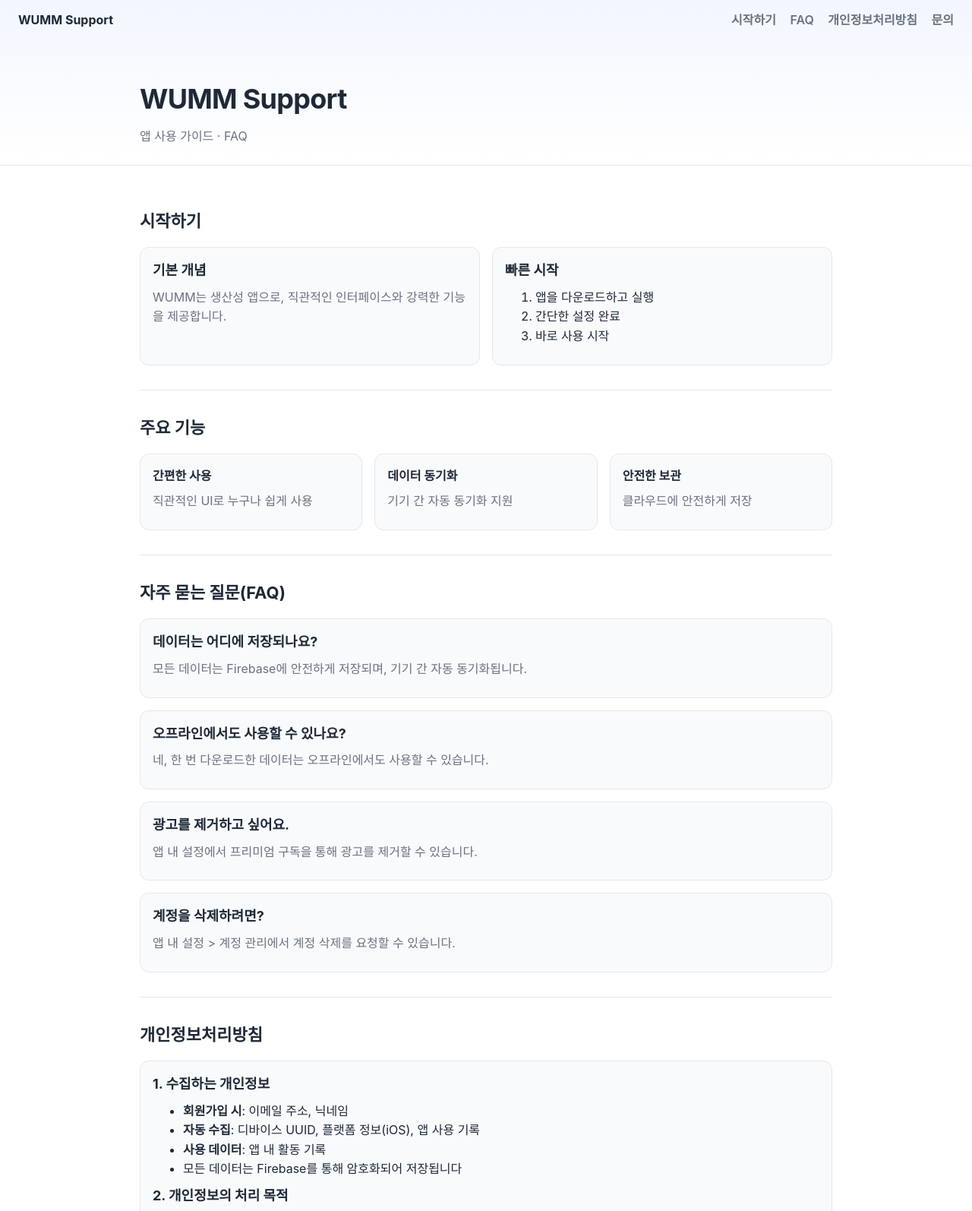
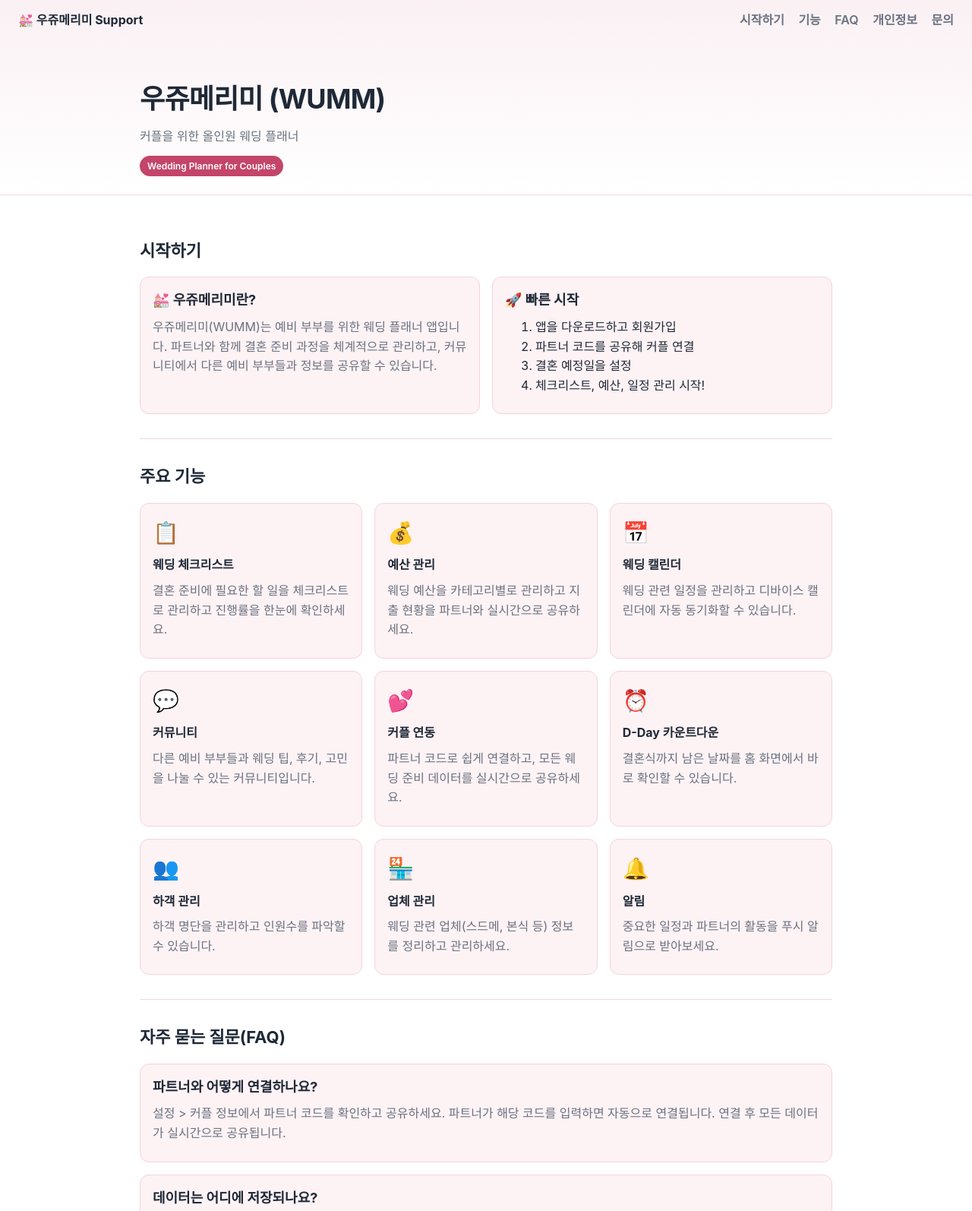
Before and after one commit to mikey92/wumm-support, a plain HTML site: page index.html in a window 1280 px wide. Shown: the top 1594 px of the page at 76% size. Drawn offline with Linux system fonts and the light colour scheme.

Commit message:
서포트 페이지 전체 업데이트 - 우쥬메리미 웨딩플래너
- 앱 이름 우쥬메리미(WUMM)로 변경
- 실제 기능에 맞게 전체 내용 업데이트
- 주요 기능: 체크리스트, 예산, 캘린더, 커뮤니티, 커플연동, D-Day, 하객, 업체, 알림
- FAQ 웨딩플래너 앱에 맞게 수정
- 개인정보처리방침 카카오 로그인, FCM 등 추가
- 색상 테마 웨딩 컨셉에 맞게 변경

```diff
--- a/index.html
+++ b/index.html
@@ -2,14 +2,13 @@
 <html lang="ko">
 <head>
   <meta charset="utf-8">
-    <title>WUMM Support</title>
+  <title>우쥬메리미 (WUMM) Support</title>
   <meta name="viewport" content="width=device-width, initial-scale=1">
 
   <!-- SEO / 공유 메타 -->
-    <meta name="description" content="WUMM 앱의 사용 가이드, FAQ를
-  확인하세요.">
-    <meta property="og:title" content="WUMM Support">
-    <meta property="og:description" content="앱 사용 가이드 · FAQ">
+  <meta name="description" content="우쥬메리미(WUMM) 웨딩플래너 앱의 사용 가이드, FAQ, 개인정보처리방침을 확인하세요.">
+  <meta property="og:title" content="우쥬메리미 (WUMM) Support">
+  <meta property="og:description" content="커플을 위한 웨딩 플래너 · 사용 가이드 · FAQ">
   <meta property="og:type" content="website">
   <link rel="icon" href="favicon.png">
 
@@ -18,43 +17,41 @@
       --bg: #ffffff;
       --fg: #1f2937;
       --muted: #6b7280;
-        --brand: #6c8cff;
-        --card: #f8fafc;
-        --border: #e5e7eb;
+      --brand: #c44569;
+      --brand-light: #ff6b9d;
+      --card: #fdf2f4;
+      --border: #f3d5dc;
     }
     @media (prefers-color-scheme: dark) {
       :root {
         --bg: #0b1220;
         --fg: #e5e7eb;
         --muted: #9aa4b2;
-          --brand: #8aa2ff;
-          --card: #0f1629;
-          --border: #1c2336;
+        --brand: #ff6b9d;
+        --brand-light: #ff8fb5;
+        --card: #1a0f14;
+        --border: #2d1a22;
       }
     }
     * { box-sizing: border-box; }
-      html, body { margin:0; padding:0; background:var(--bg);
-  color:var(--fg);
-        font:16px/1.6 -apple-system, BlinkMacSystemFont, "Segoe UI",
-  Roboto,
-        "Noto Sans KR", Arial, "Apple SD Gothic Neo", "Malgun Gothic",
-  sans-serif; }
+    html, body { margin:0; padding:0; background:var(--bg); color:var(--fg);
+      font:16px/1.6 -apple-system, BlinkMacSystemFont, "Segoe UI", Roboto,
+      "Noto Sans KR", Arial, "Apple SD Gothic Neo", "Malgun Gothic", sans-serif; }
     a { color: var(--brand); text-decoration: none; }
     a:hover { text-decoration: underline; }
     .container { max-width: 960px; padding: 24px; margin: 0 auto; }
 
     header { border-bottom: 1px solid var(--border);
-        background: linear-gradient(180deg, rgba(108,140,255,.08),
-  transparent); }
-      .nav { display:flex; gap:16px; align-items:center; justify-content:
-  space-between;
-        padding: 14px 24px; }
-      .nav .links a { color: var(--muted); margin-left: 14px; font-weight:
-   600; }
+      background: linear-gradient(180deg, rgba(196,69,105,.08), transparent); }
+    .nav { display:flex; gap:16px; align-items:center; justify-content: space-between;
+      padding: 14px 24px; flex-wrap: wrap; }
+    .nav .links a { color: var(--muted); margin-left: 14px; font-weight: 600; }
     .hero { padding: 48px 24px 24px; }
-      .hero h1 { font-size: 36px; margin: 0 0 8px; letter-spacing:
-  -0.02em; }
-      .hero p { margin: 0; color: var(--muted); }
+    .hero h1 { font-size: 36px; margin: 0 0 8px; letter-spacing: -0.02em; }
+    .hero .sub { margin: 0; color: var(--muted); }
+    .hero .badge { display: inline-block; background: var(--brand); color: #fff;
+      font-size: 12px; font-weight: 600; padding: 4px 10px; border-radius: 20px;
+      margin-top: 12px; }
 
     section { padding: 32px 0; border-bottom: 1px solid var(--border); }
     section h2 { font-size: 22px; margin: 0 0 16px; }
@@ -69,33 +66,27 @@
     .card h3 { margin: 0 0 8px; font-size: 18px; }
     .card p, .card ul, .card ol { margin: 8px 0; }
     .muted { color: var(--muted); }
+    .icon { font-size: 28px; margin-bottom: 8px; display: block; }
 
-      .screenshots { display: grid; gap: 16px; margin: 16px 0; }
-      @media (min-width: 720px) {
-        .screenshots { grid-template-columns: repeat(auto-fit,
-  minmax(200px, 1fr)); }
-      }
-      .screenshot { border-radius: 12px; overflow: hidden; border: 1px
-  solid var(--border); }
-      .screenshot img { width: 100%; height: auto; display: block; }
-
-      footer { padding: 24px; color: var(--muted); text-align: center; }
+    footer { padding: 24px; color: var(--muted); text-align: center; font-size: 14px; }
   </style>
 </head>
 <body>
   <header>
     <div class="nav">
-        <strong>WUMM Support</strong>
+      <strong>💒 우쥬메리미 Support</strong>
       <nav class="links">
         <a href="#start">시작하기</a>
+        <a href="#features">기능</a>
         <a href="#faq">FAQ</a>
-          <a href="#privacy">개인정보처리방침</a>
+        <a href="#privacy">개인정보</a>
         <a href="#contact">문의</a>
       </nav>
     </div>
     <div class="container hero">
-        <h1>WUMM Support</h1>
-        <p>앱 사용 가이드 · FAQ</p>
+      <h1>우쥬메리미 (WUMM)</h1>
+      <p class="sub">커플을 위한 올인원 웨딩 플래너</p>
+      <span class="badge">Wedding Planner for Couples</span>
     </div>
   </header>
 
@@ -105,38 +96,72 @@
       <h2>시작하기</h2>
       <div class="grid cols-2">
         <div class="card">
-            <h3>기본 개념</h3>
-            <p class="muted">WUMM는 생산성 앱으로, 직관적인
-  인터페이스와 강력한 기능을 제공합니다.</p>
+          <h3>💒 우쥬메리미란?</h3>
+          <p class="muted">우쥬메리미(WUMM)는 예비 부부를 위한 웨딩 플래너 앱입니다. 파트너와 함께 결혼 준비 과정을 체계적으로 관리하고, 커뮤니티에서 다른 예비 부부들과 정보를 공유할 수 있습니다.</p>
         </div>
         <div class="card">
-            <h3>빠른 시작</h3>
+          <h3>🚀 빠른 시작</h3>
           <ol>
-              <li>앱을 다운로드하고 실행</li>
-              <li>간단한 설정 완료</li>
-              <li>바로 사용 시작</li>
+            <li>앱을 다운로드하고 회원가입</li>
+            <li>파트너 코드를 공유해 커플 연결</li>
+            <li>결혼 예정일을 설정</li>
+            <li>체크리스트, 예산, 일정 관리 시작!</li>
           </ol>
         </div>
       </div>
     </section>
-
-
 
     <!-- 주요 기능 -->
     <section id="features">
       <h2>주요 기능</h2>
       <div class="grid cols-3">
         <div class="card">
-            <strong>간편한 사용</strong>
-            <p class="muted">직관적인 UI로 누구나 쉽게 사용</p>
+          <span class="icon">📋</span>
+          <strong>웨딩 체크리스트</strong>
+          <p class="muted">결혼 준비에 필요한 할 일을 체크리스트로 관리하고 진행률을 한눈에 확인하세요.</p>
         </div>
         <div class="card">
-            <strong>데이터 동기화</strong>
-            <p class="muted">기기 간 자동 동기화 지원</p>
+          <span class="icon">💰</span>
+          <strong>예산 관리</strong>
+          <p class="muted">웨딩 예산을 카테고리별로 관리하고 지출 현황을 파트너와 실시간으로 공유하세요.</p>
         </div>
         <div class="card">
-            <strong>안전한 보관</strong>
-            <p class="muted">클라우드에 안전하게 저장</p>
+          <span class="icon">📅</span>
+          <strong>웨딩 캘린더</strong>
+          <p class="muted">웨딩 관련 일정을 관리하고 디바이스 캘린더에 자동 동기화할 수 있습니다.</p>
+        </div>
+        <div class="card">
+          <span class="icon">💬</span>
+          <strong>커뮤니티</strong>
+          <p class="muted">다른 예비 부부들과 웨딩 팁, 후기, 고민을 나눌 수 있는 커뮤니티입니다.</p>
+        </div>
+        <div class="card">
+          <span class="icon">💕</span>
+          <strong>커플 연동</strong>
+          <p class="muted">파트너 코드로 쉽게 연결하고, 모든 웨딩 준비 데이터를 실시간으로 공유하세요.</p>
+        </div>
+        <div class="card">
+          <span class="icon">⏰</span>
+          <strong>D-Day 카운트다운</strong>
+          <p class="muted">결혼식까지 남은 날짜를 홈 화면에서 바로 확인할 수 있습니다.</p>
+        </div>
+      </div>
+
+      <div class="grid cols-3" style="margin-top:16px;">
+        <div class="card">
+          <span class="icon">👥</span>
+          <strong>하객 관리</strong>
+          <p class="muted">하객 명단을 관리하고 인원수를 파악할 수 있습니다.</p>
+        </div>
+        <div class="card">
+          <span class="icon">🏪</span>
+          <strong>업체 관리</strong>
+          <p class="muted">웨딩 관련 업체(스드메, 본식 등) 정보를 정리하고 관리하세요.</p>
+        </div>
+        <div class="card">
+          <span class="icon">🔔</span>
+          <strong>알림</strong>
+          <p class="muted">중요한 일정과 파트너의 활동을 푸시 알림으로 받아보세요.</p>
         </div>
       </div>
     </section>
@@ -146,24 +171,28 @@
       <h2>자주 묻는 질문(FAQ)</h2>
       <div class="grid">
         <div class="card">
-            <h3>데이터는 어디에 저장되나요?</h3>
-            <p class="muted">모든 데이터는 Firebase에 안전하게 저장되며,
-  기기 간 자동 동기화됩니다.</p>
+          <h3>파트너와 어떻게 연결하나요?</h3>
+          <p class="muted">설정 > 커플 정보에서 파트너 코드를 확인하고 공유하세요. 파트너가 해당 코드를 입력하면 자동으로 연결됩니다. 연결 후 모든 데이터가 실시간으로 공유됩니다.</p>
         </div>
         <div class="card">
-            <h3>오프라인에서도 사용할 수 있나요?</h3>
-            <p class="muted">네, 한 번 다운로드한 데이터는 오프라인에서도
-  사용할 수 있습니다.</p>
+          <h3>데이터는 어디에 저장되나요?</h3>
+          <p class="muted">모든 데이터는 Firebase에 암호화되어 안전하게 저장되며, 파트너와 실시간 동기화됩니다.</p>
         </div>
         <div class="card">
-            <h3>광고를 제거하고 싶어요.</h3>
-            <p class="muted">앱 내 설정에서 프리미엄 구독을 통해 광고를
-  제거할 수 있습니다.</p>
+          <h3>캘린더 동기화는 어떻게 하나요?</h3>
+          <p class="muted">설정 > 캘린더에서 동기화를 켜면 웨딩 일정이 디바이스 캘린더에 자동으로 추가됩니다. 캘린더 접근 권한 허용이 필요합니다.</p>
+        </div>
+        <div class="card">
+          <h3>커뮤니티에서 부적절한 콘텐츠를 발견하면?</h3>
+          <p class="muted">게시글이나 댓글의 신고 기능을 이용해 주세요. 신고된 콘텐츠는 24시간 내 검토됩니다. 특정 사용자를 차단할 수도 있습니다.</p>
         </div>
         <div class="card">
           <h3>계정을 삭제하려면?</h3>
-            <p class="muted">앱 내 설정 > 계정 관리에서 계정 삭제를 요청할
-   수 있습니다.</p>
+          <p class="muted">더보기 > 설정 > 데이터에서 계정 삭제를 요청할 수 있습니다. 삭제 시 모든 데이터가 영구적으로 제거됩니다.</p>
+        </div>
+        <div class="card">
+          <h3>카카오 계정으로 로그인할 수 있나요?</h3>
+          <p class="muted">네, 이메일/비밀번호 또는 카카오 계정으로 간편하게 로그인할 수 있습니다.</p>
         </div>
       </div>
     </section>
@@ -175,17 +204,20 @@
         <h3>1. 수집하는 개인정보</h3>
         <ul>
           <li><strong>회원가입 시</strong>: 이메일 주소, 닉네임</li>
-            <li><strong>자동 수집</strong>: 디바이스 UUID, 플랫폼
-  정보(iOS), 앱 사용 기록</li>
-            <li><strong>사용 데이터</strong>: 앱 내 활동 기록</li>
+          <li><strong>카카오 로그인 시</strong>: 카카오 계정 정보(이메일, 프로필)</li>
+          <li><strong>자동 수집</strong>: 디바이스 UUID, 플랫폼 정보(iOS), 앱 사용 기록</li>
+          <li><strong>서비스 이용 시</strong>: 체크리스트, 예산, 일정, 하객, 업체 정보, 커뮤니티 게시글</li>
           <li>모든 데이터는 Firebase를 통해 암호화되어 저장됩니다</li>
         </ul>
 
         <h3>2. 개인정보의 처리 목적</h3>
         <ul>
           <li>회원 관리 및 본인 확인</li>
-            <li>데이터 저장 및 기기 간 동기화</li>
-            <li>앱 사용 통계 분석(Firebase Analytics)</li>
+          <li>커플 연동 및 파트너 간 데이터 공유</li>
+          <li>웨딩 준비 데이터 저장 및 기기 간 동기화</li>
+          <li>커뮤니티 서비스 제공 및 콘텐츠 관리</li>
+          <li>푸시 알림 발송 (FCM)</li>
+          <li>앱 사용 통계 분석 (Firebase Analytics)</li>
           <li>서비스 개선을 위한 사용자 피드백 수집</li>
         </ul>
 
@@ -193,7 +225,12 @@
         <ul>
           <li><strong>Firebase (Google)</strong><br>
               제공 항목: 이메일, 사용 데이터, 디바이스 정보<br>
-                제공 목적: 데이터 저장, 동기화, 통계 분석<br>
+              제공 목적: 데이터 저장, 동기화, 푸시 알림, 통계 분석<br>
+              보유 기간: 회원 탈퇴 시까지
+          </li>
+          <li><strong>Kakao</strong><br>
+              제공 항목: 카카오 계정 연동 정보<br>
+              제공 목적: 소셜 로그인<br>
               보유 기간: 회원 탈퇴 시까지
           </li>
         </ul>
@@ -207,13 +244,14 @@
         <h3>5. 이용자의 권리</h3>
         <ul>
           <li>개인정보 열람, 수정, 삭제 요청 가능</li>
-            <li>앱 내 설정에서 계정 삭제 가능</li>
+          <li>앱 내 설정에서 이름 수정 및 계정 삭제 가능</li>
+          <li>알림 수신 여부 설정 가능</li>
         </ul>
 
         <h3>6. 개인정보 보호책임자</h3>
         <ul>
           <li>회사: (주)BCD</li>
-            <li>이메일: support@wumm.app</li>
+          <li>이메일: <a href="mailto:support@wumm.app">support@wumm.app</a></li>
         </ul>
 
         <h3>7. 개인정보처리방침 변경</h3>
@@ -228,21 +266,18 @@
     <section id="contact">
       <h2>문의</h2>
       <div class="card">
-          <p class="muted">버그 제보 및 기능 제안은 앱 내 설정 >
-  문의하기를 이용해 주세요.</p>
-          <p class="muted">이메일: <a
-  href="mailto:support@wumm.app">support@wumm.app</a></p>
+        <p class="muted">버그 제보 및 기능 제안은 앱 내 <strong>더보기 > 피드백</strong>을 이용해 주세요.</p>
+        <p class="muted">이메일: <a href="mailto:support@wumm.app">support@wumm.app</a></p>
       </div>
     </section>
   </main>
 
   <footer>
-      © <span id="year"></span> WUMM. All rights reserved.
+    &copy; <span id="year"></span> 우쥬메리미 (WUMM). All rights reserved.
   </footer>
 
   <script>
-      document.getElementById('year').textContent = new
-  Date().getFullYear();
+    document.getElementById('year').textContent = new Date().getFullYear();
   </script>
 </body>
 </html>
```
Also changed, not shown: wumm-join.html (+2 -2 lines). Lines whose indentation alone changed are shown as unchanged.
